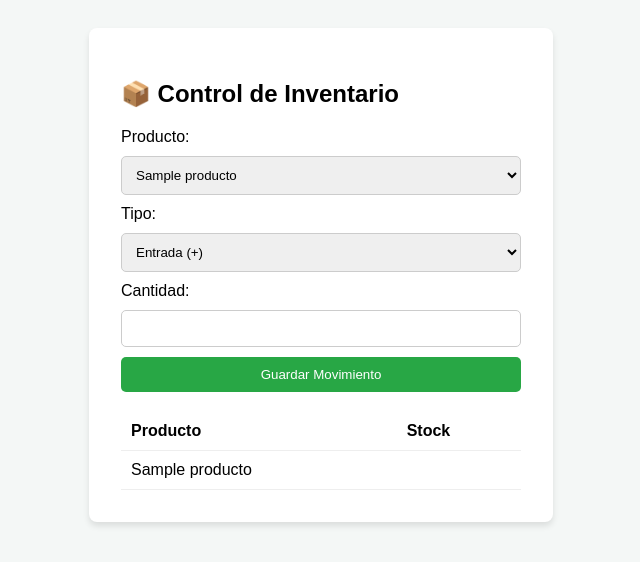
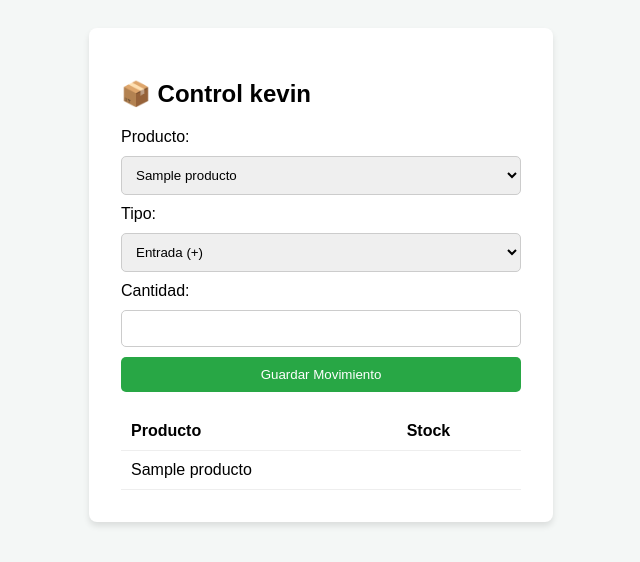
Before and after one commit to kevinjosegarcia634-debug/Control-de-inventario, a Django app: page / in a window 1280 px wide. Shown: the top 562 px of the page, without its empty margins (319-959 px from the left). Run offline with Django 5.2, Linux system fonts and the light colour scheme; tables that the repository leaves empty hold one stand-in row (values such as "Sample post").

Commit message:
cambio de titulo

```diff
--- a/stock/templates/index.html
+++ b/stock/templates/index.html
@@ -16,7 +16,7 @@
 <body>
 
 <div class="contenedor">
-    <h2>📦 Control de Inventario</h2>
+    <h2>📦 Control kevin</h2>
 
     <form method="POST">
         {% csrf_token %}
```
Also changed, not shown: package-lock.json (added).
